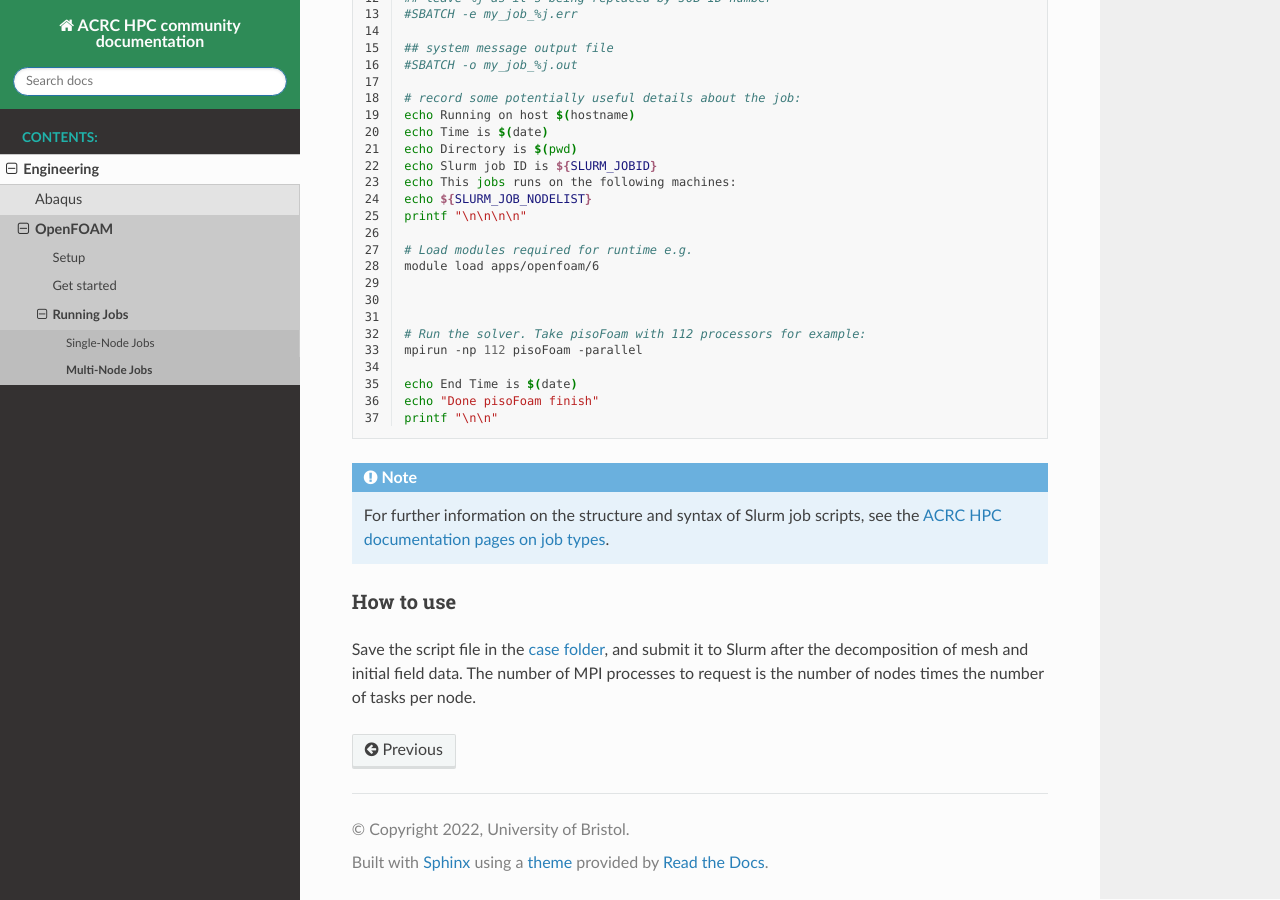
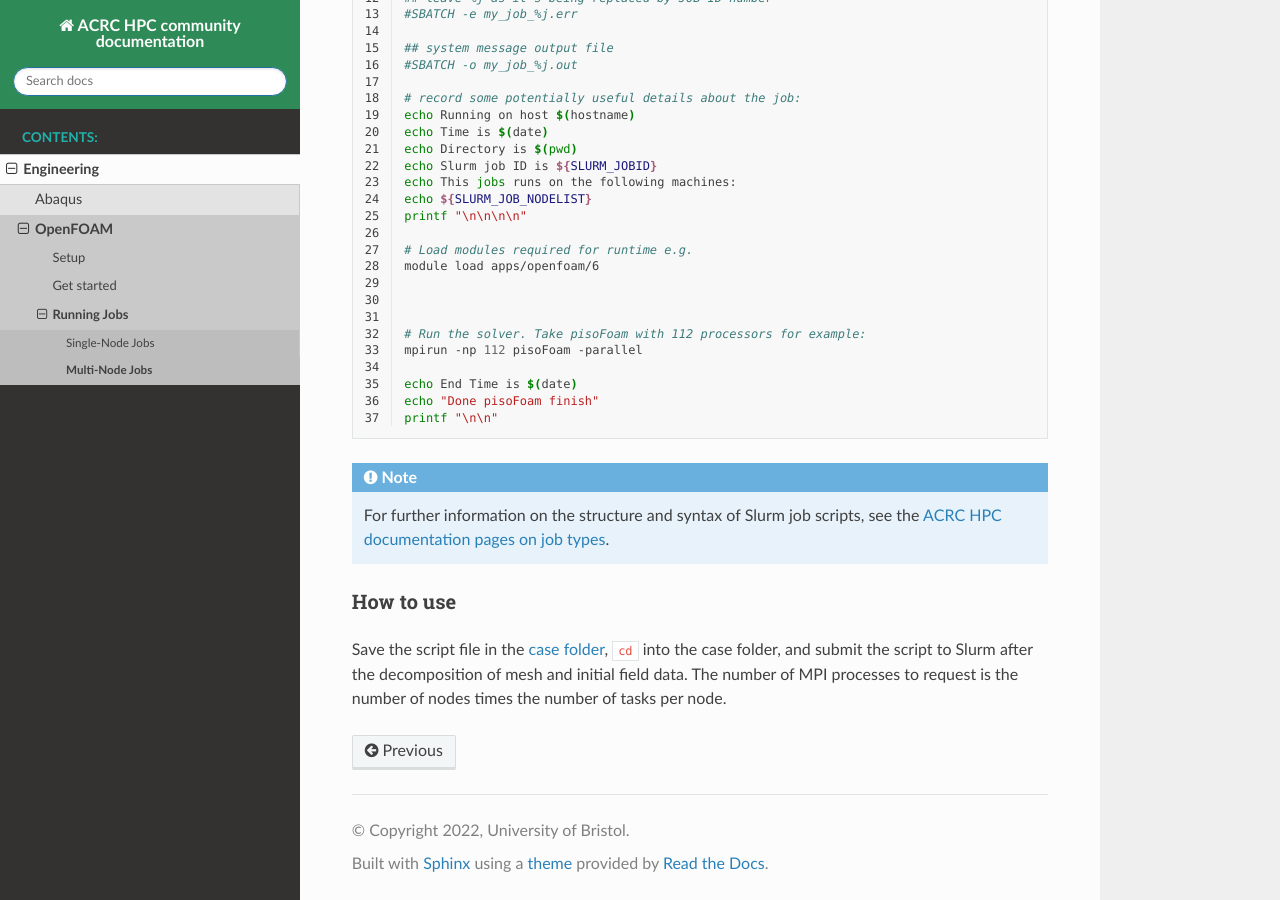
Before and after one commit to ACRC/HPC-community-docs, a Sphinx documentation site: the page built from source/engineering/OpenFOAM/multi-node.md, in a window 1280 px wide and 900 px high, scrolled down 520 px. Built offline with Sphinx 7.4.7 and the Read the Docs theme 2.0.0, drawn with Linux system fonts in a browser that asks for light colours.

Commit message:
Update source/engineering/OpenFOAM/multi-node.md
Co-authored-by: James C. Womack <jcwomack@users.noreply.github.com>

````diff
--- a/source/engineering/OpenFOAM/multi-node.md
+++ b/source/engineering/OpenFOAM/multi-node.md
@@ -57,4 +57,4 @@ printf "\n\n"
 For further information on the structure and syntax of Slurm job scripts, see the [ACRC HPC documentation pages on job types](https://www.acrc.bris.ac.uk/protected/hpc-docs/job_types/index.html).
 ```
 ### How to use
-Save the script file in the [case folder](https://www.openfoam.com/documentation/user-guide/2-openfoam-cases), and submit it to Slurm after the decomposition of mesh and initial field data. The number of MPI processes to request is the number of nodes times the number of tasks per node.
+Save the script file in the [case folder](https://www.openfoam.com/documentation/user-guide/2-openfoam-cases), `cd` into the case folder, and submit the script to Slurm after the decomposition of mesh and initial field data. The number of MPI processes to request is the number of nodes times the number of tasks per node.
````
